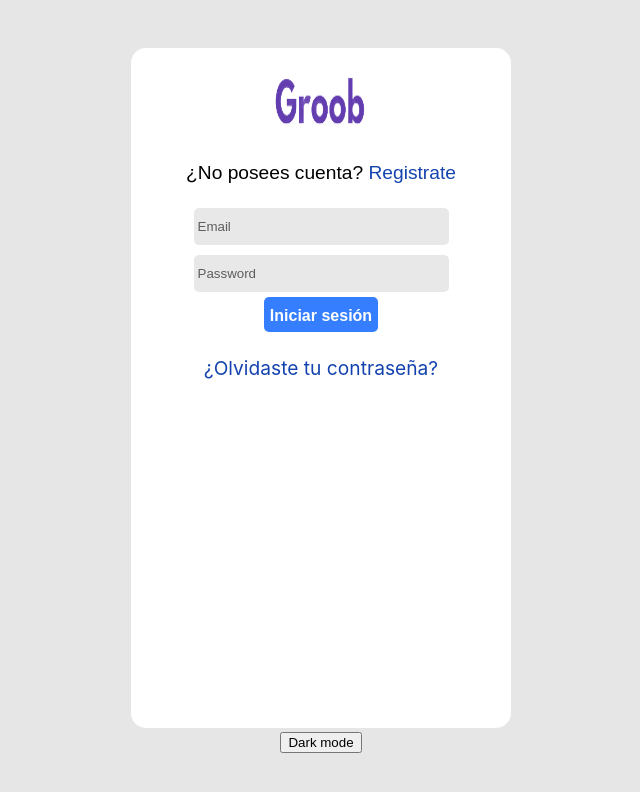
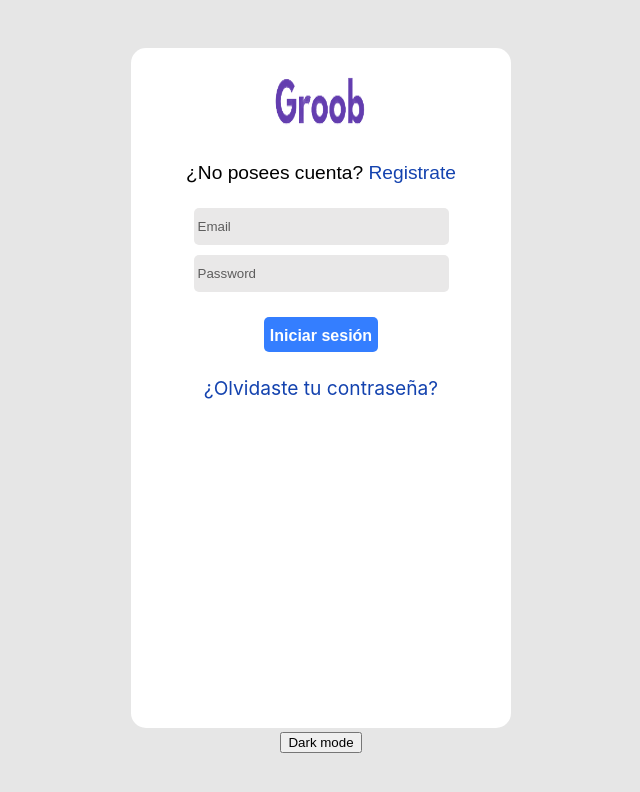
Before and after one commit to joedurand-hub/groob-front, a Next.js app: page /login in a window 1280 px wide. Shown: the top 792 px of the page, without its empty margins (319-959 px from the left). Built offline with nearby package versions, Linux system fonts and the light colour scheme.

Commit message:
margin in button submit to login

```diff
--- a/src/components/Layout/Layout.jsx
+++ b/src/components/Layout/Layout.jsx
@@ -1,5 +1,8 @@
 import { useContext } from "react";
 import { ThemeContext } from "../../contexts/ThemeContext";
+import { BiMessageRounded } from "react-icons/bi";
+import { IoNotificationsOutline } from "react-icons/io5";
+import { GiHamburgerMenu } from 'react-icons/gi'
 import logoFavicon from '../../../public/logo.ico'
 import logoFaviconDarkMode from '../../../public/logoDarkMode.ico'
 import logo from "../../../public/Logo.png"
@@ -9,9 +12,6 @@
 import Anchor from "../Anchor/Anchor";
 import Image from "next/image";
 import Icon from "../Icon/Icon";
-import { BiMessageRounded } from "react-icons/bi";
-import { IoNotificationsOutline } from "react-icons/io5";
-import { GiHamburgerMenu } from 'react-icons/gi'
 import styles from "./layout.module.css";
 
 const Layout = ({ title, description, children }) => {
--- a/src/components/SignIn/SignIn.jsx
+++ b/src/components/SignIn/SignIn.jsx
@@ -133,7 +133,7 @@
           />
         </div>
 
-        <div>
+        <div className={styles.container_submit}>
           <Button
             onClick={() => {
               router.push("/Feed/Feed");
--- a/src/components/SignIn/signin.module.css
+++ b/src/components/SignIn/signin.module.css
@@ -50,3 +50,16 @@
     margin-top: 20px;
     padding: 0;
 }
+
+.container_submit {
+    margin-top: 20px;
+}
+
+
+@media screen and (max-width: 320px) {
+    .form_terms_link {
+        margin: 10px 0;
+        text-align: center;
+        width: 90%;
+    }
+}
--- a/src/components/SignUp/signup.module.css
+++ b/src/components/SignUp/signup.module.css
@@ -33,6 +33,7 @@
     width: 70%;
 }
 
+
 @media screen and (max-width: 320px) {
     .form_terms_link {
         margin: 10px 0;
```
